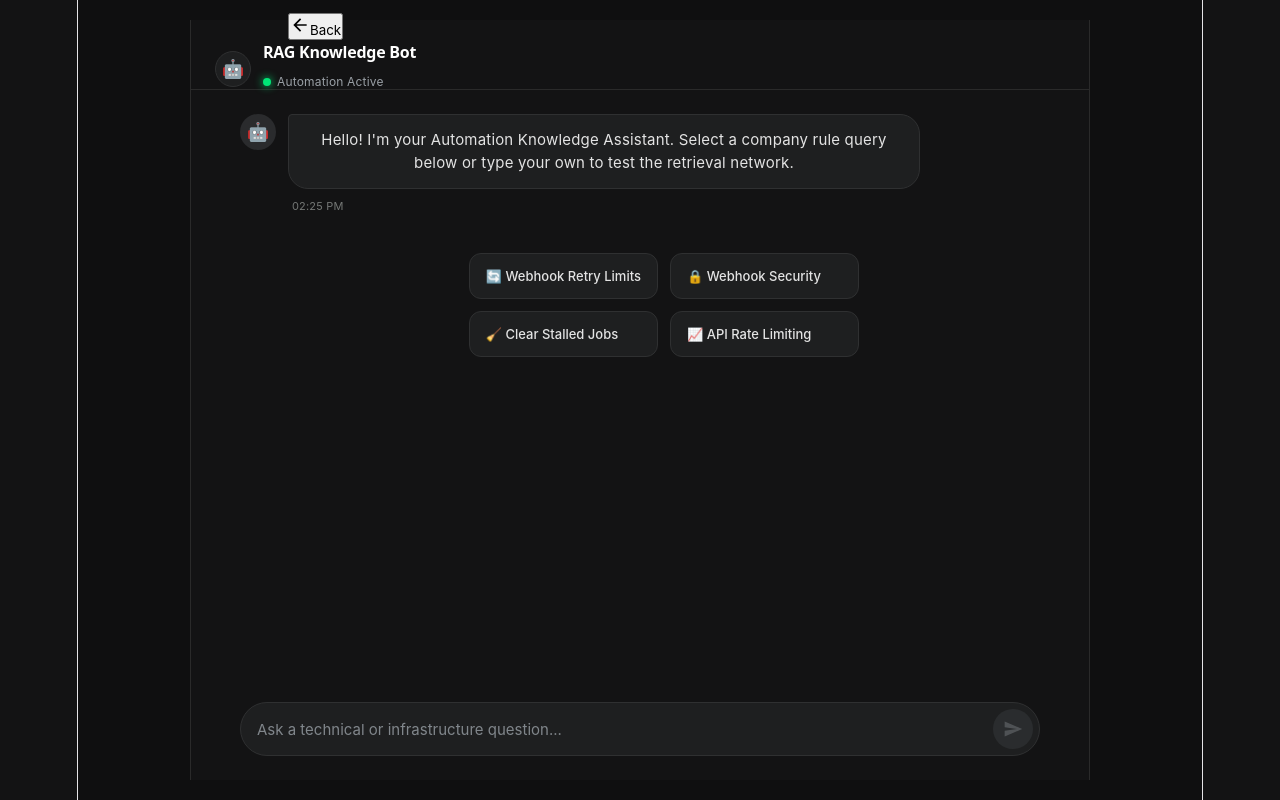
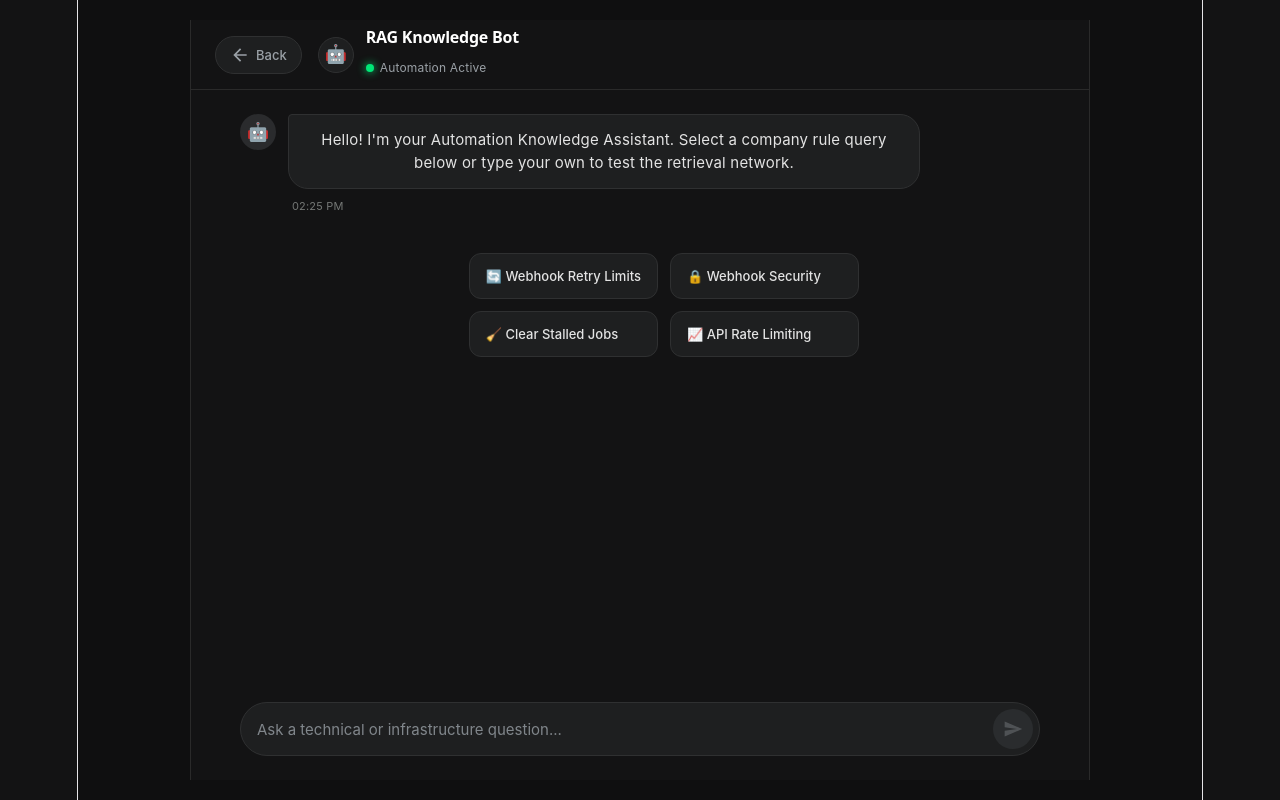
Before and after one commit to mykhann/ai-support-agent, a React (Vite) app in the folder frontend/: page / in a window 1280 px wide. Both pictures are taken after a click on the button "Start Chatting". Built offline with nearby package versions, Linux system fonts and the light colour scheme.

Commit message:
feat (frontend) : add final touches for prod

```diff
--- a/frontend/src/components/FAQChat.css
+++ b/frontend/src/components/FAQChat.css
@@ -31,15 +31,22 @@ body {
   border-right: 1px solid #2a2a2a;
 }
 
-/* Header UI */
+
 .chat-header {
   height: 70px;
   padding: 0 24px;
   border-bottom: 1px solid #2a2a2a;
   display: flex;
   align-items: center;
+  justify-content: space-between;
   background: #131314;
   z-index: 10;
+}
+
+.header-left {
+  display: flex;
+  align-items: center;
+  gap: 16px;
 }
 
 .header-info {
@@ -75,7 +82,34 @@ body {
   color: #9aa0a6;
 }
 
-/* Avatars */
+/* Premium Back Button Styles */
+.back-btn {
+  background: #1e1f20;
+  border: 1px solid #2f3031;
+  color: #9aa0a6;
+  padding: 8px 14px;
+  border-radius: 20px;
+  cursor: pointer;
+  display: flex;
+  align-items: center;
+  gap: 6px;
+  font-size: 13px;
+  font-weight: 500;
+  transition: all 0.2s ease;
+}
+
+.back-btn:hover {
+  background: #2a2b2d;
+  color: #ffffff;
+  border-color: #1a73e8;
+  transform: translateX(-2px);
+}
+
+.back-btn svg {
+  display: block;
+}
+
+
 .avatar {
   width: 36px;
   height: 36px;
@@ -101,7 +135,7 @@ body {
   background: #3c4043;
 }
 
-/* Chat Scrollable Body */
+
 .chat-body {
   flex: 1;
   overflow-y: auto;
@@ -116,7 +150,6 @@ body {
   gap: 24px;
 }
 
-/* Message Rows & Bubbles */
 .message-row {
   display: flex;
   gap: 12px;
@@ -175,7 +208,68 @@ body {
   padding: 0 4px;
 }
 
-/* Footer & Inputs */
+
+.loading-row {
+  align-self: flex-start;
+}
+
+.loading-bubble {
+  display: flex;
+  align-items: center;
+  gap: 12px;
+  background: #1e1f20;
+  border: 1px solid #2f3031;
+  color: #e3e3e3;
+}
+
+.loading-text {
+  font-family: 'Courier New', Courier, monospace;
+  font-size: 13px;
+  color: #00e676; /* Terminal green status tracking text */
+}
+
+.spinner {
+  width: 16px;
+  height: 16px;
+  border: 2px solid rgba(255, 255, 255, 0.1);
+  border-top-color: #1a73e8;
+  border-radius: 50%;
+  animation: spin 0.8s linear infinite;
+  display: inline-block;
+}
+
+@keyframes spin {
+  to { transform: rotate(360deg); }
+}
+
+.suggestions-grid {
+  display: grid;
+  grid-template-columns: repeat(2, 1fr);
+  gap: 12px;
+  max-width: 600px;
+  margin: 10px auto 0 auto;
+  padding-left: 48px;
+}
+
+.suggestion-card {
+  background: #1e1f20;
+  border: 1px solid #2f3031;
+  color: #e3e3e3;
+  padding: 14px 16px;
+  border-radius: 12px;
+  font-size: 13px;
+  font-weight: 500;
+  text-align: left;
+  cursor: pointer;
+  transition: all 0.2s ease;
+}
+
+.suggestion-card:hover {
+  background: #2a2b2d;
+  border-color: #1a73e8;
+  transform: translateY(-2px);
+}
+
 .chat-footer {
   padding: 24px;
   background: #131314;
@@ -242,7 +336,6 @@ body {
   transform: none !important;
 }
 
-/* Custom Scrollbar */
 .chat-body::-webkit-scrollbar {
   width: 8px;
 }
@@ -256,10 +349,11 @@ body {
   background: #3a3a3a;
 }
 
-/* Mobile Responsiveness */
+
 @media (max-width: 768px) {
   .chat-container {
     border: none;
+    height: 100vh;
   }
 
   .message-row {
@@ -275,38 +369,18 @@ body {
   }
 }
 
-/* Suggestion Grid Layout */
-.suggestions-grid {
-  display: grid;
-  grid-template-columns: repeat(2, 1fr);
-  gap: 12px;
-  max-width: 600px;
-  margin: 10px auto 0 auto;
-  padding-left: 48px;
-}
-
-.suggestion-card {
-  background: #1e1f20;
-  border: 1px solid #2f3031;
-  color: #e3e3e3;
-  padding: 14px 16px;
-  border-radius: 12px;
-  font-size: 13px;
-  font-weight: 500;
-  text-align: left;
-  cursor: pointer;
-  transition: all 0.2s ease;
-}
-
-.suggestion-card:hover {
-  background: #2a2b2d;
-  border-color: #1a73e8;
-  transform: translateY(-2px);
-}
-
 @media (max-width: 600px) {
   .suggestions-grid {
     grid-template-columns: 1fr;
     padding-left: 0;
   }
+
+  .back-btn span {
+    display: none;
+  }
+
+  .back-btn {
+    padding: 8px;
+    border-radius: 50%;
+  }
 }
--- a/frontend/src/components/FaqScreen.jsx
+++ b/frontend/src/components/FaqScreen.jsx
@@ -4,7 +4,7 @@ import "./FAQChat.css";
 
 const API_BASE_URL = "https://doc-based-ai-support-agent.onrender.com/api";
 
-export default function FAQChat({ onBackToHome }) { // Added prop here
+export default function FAQChat({ onBackToHome }) {
   const [message, setMessage] = useState("");
   const [isLoading, setIsLoading] = useState(false);
   const [loadingStatus, setLoadingStatus] = useState("");
--- a/frontend/src/components/LandingPage.jsx
+++ b/frontend/src/components/LandingPage.jsx
@@ -48,7 +48,7 @@ export default function LandingPage({ onEnterChat }) {
           <p className="cta-caption">Click to test the AI chat interface yourself.</p>
         </div>
 
-        {/* Feature Grid / Recruiter Insights */}
+
         <section className="info-grid">
           <div className="info-card">
             <div className="card-icon">📂</div>
```
